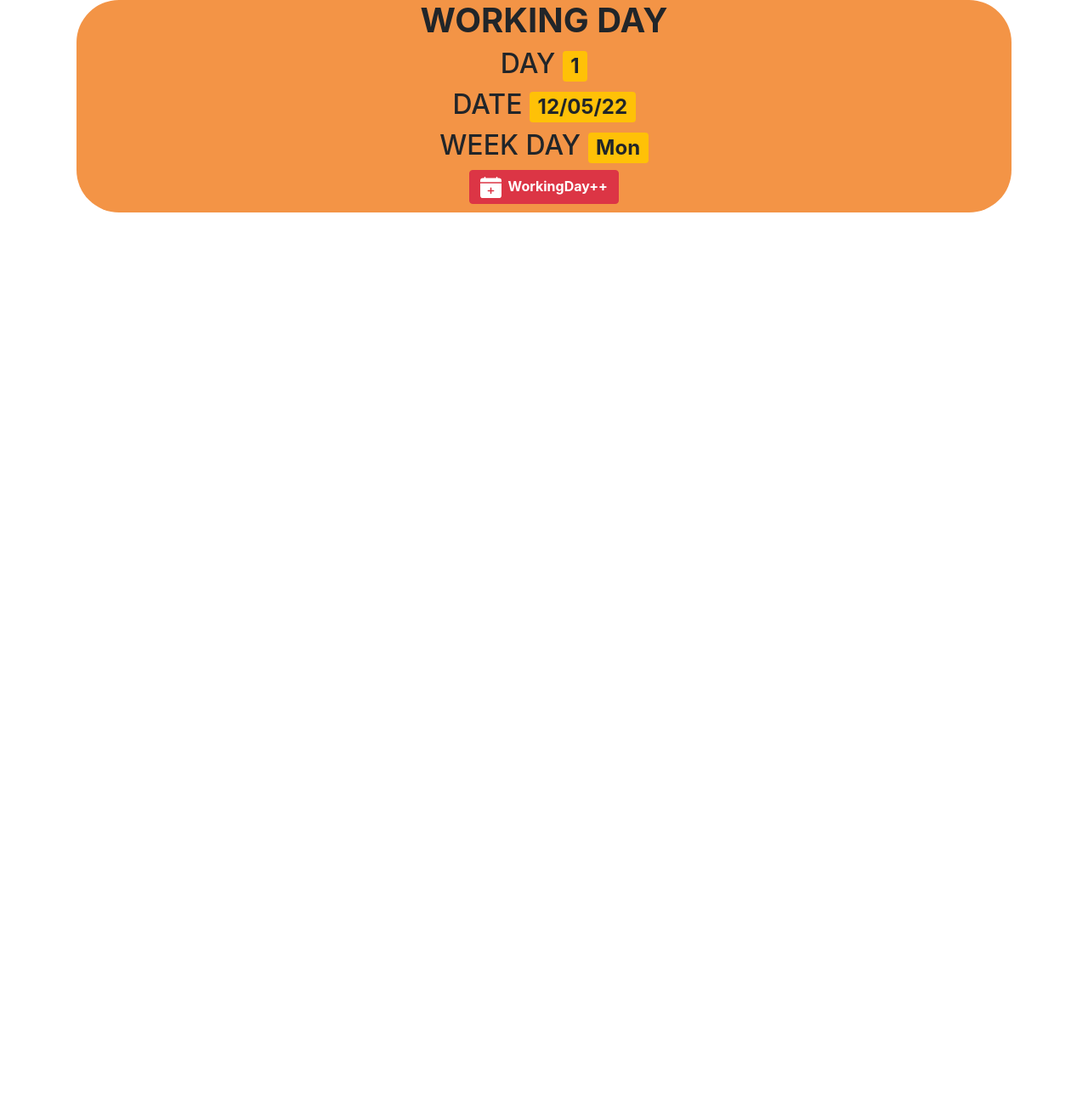
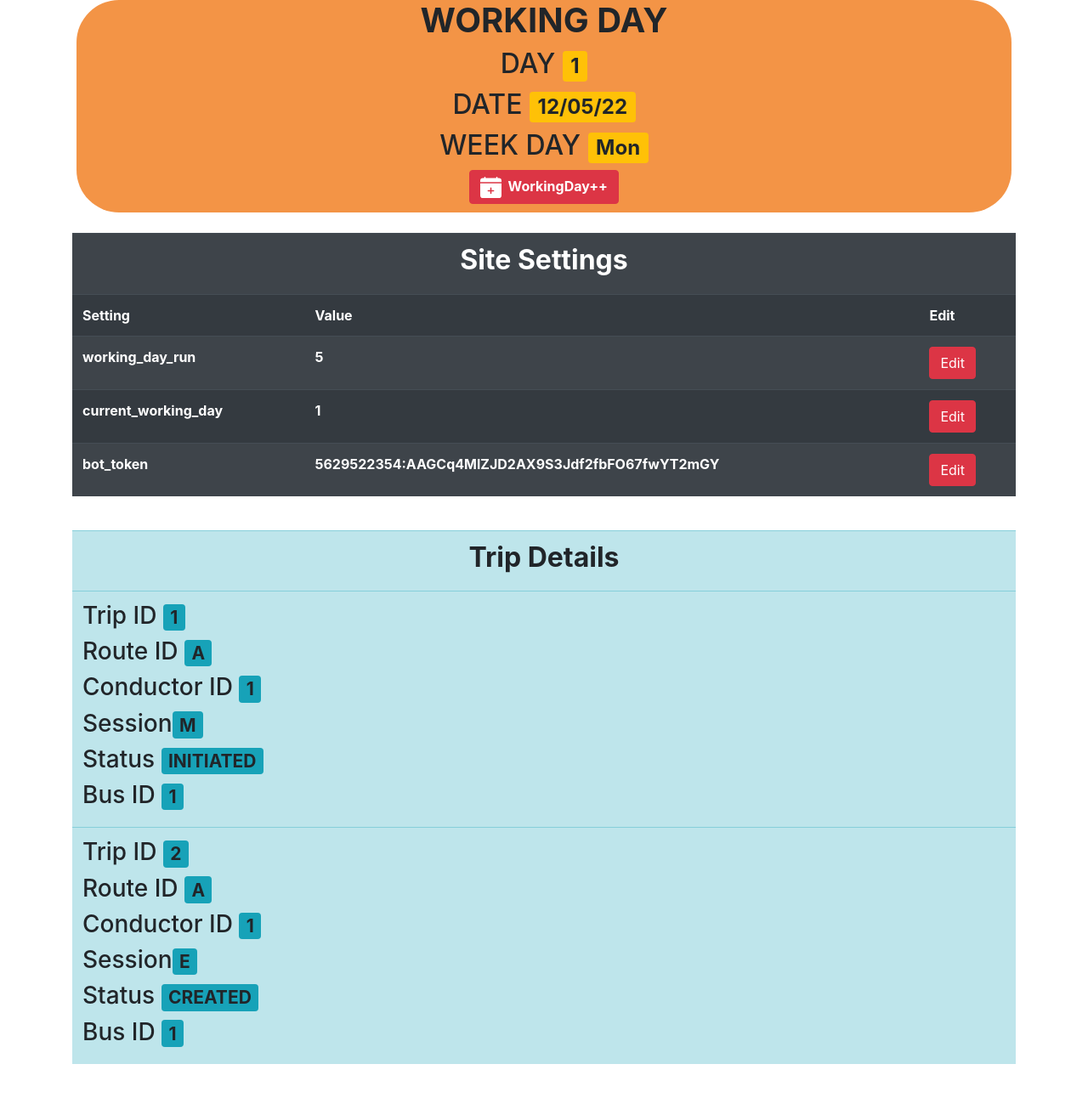
Before and after one commit to Mohamed-Sulaiman-EEE/INTITUTION_BUS_MANAGEMENT_SYSTEM, a Flask app: page /admin-home in a window 1280 px wide. Shown: the part 56-1348 px from the top of the page at 85% size. Before the commit the page ends 306 px from the top, so only its background shows below. Run offline with Flask 2, Linux system fonts and the light colour scheme; a user stored in the database is signed in; data comes from the database, SQL or seed files in the repository; both versions use the stored data as it was after the commit; lists and menus that the app fills with data are empty; some libraries are stand-ins or nearby versions.

Commit message:
GOOD so far

```diff
--- a/logMESSAGE.txt
+++ b/logMESSAGE.txt
@@ -27,3 +27,8 @@
 12:03:03: {"ok":true,"result":{"message_id":250,"from":{"id":5629522354,"is_bot":true,"first_name":"TCE_BUS_TRACKING_BOT","username":"TCE_BUS_TRACKING_BOT"},"chat":{"id":1113524785,"first_name":"Sulaiman","username":"Itz_me_Sulaiman","type":"private"},"date":1671604383,"text":"Parent Alert : MKS has boarded on bus no 1 @ 12:03:02"}}
 12:03:04: {"ok":true,"result":{"message_id":251,"from":{"id":5629522354,"is_bot":true,"first_name":"TCE_BUS_TRACKING_BOT","username":"TCE_BUS_TRACKING_BOT"},"chat":{"id":1113524785,"first_name":"Sulaiman","username":"Itz_me_Sulaiman","type":"private"},"date":1671604383,"text":"Parent Alert : MKS has got down from bus no 1 @ 12:03:02"}}
 12:03:09: {"ok":true,"result":{"message_id":252,"from":{"id":5629522354,"is_bot":true,"first_name":"TCE_BUS_TRACKING_BOT","username":"TCE_BUS_TRACKING_BOT"},"chat":{"id":1113524785,"first_name":"Sulaiman","username":"Itz_me_Sulaiman","type":"private"},"date":1671604388,"text":"Parent Alert : MKS has got down from bus no 1 @ 12:03:08"}}
+09:44:08: {"ok":true,"result":{"message_id":267,"from":{"id":5629522354,"is_bot":true,"first_name":"TCE_BUS_TRACKING_BOT","username":"TCE_BUS_TRACKING_BOT"},"chat":{"id":1113524785,"first_name":"Sulaiman","username":"Itz_me_Sulaiman","type":"private"},"date":1671682448,"text":"Conductor Alert !!!\nNew trip has been assigned for you ....\nWorking day :1\nRoute ID:A\nBus No :1"}}
+09:44:15: {"ok":true,"result":{"message_id":268,"from":{"id":5629522354,"is_bot":true,"first_name":"TCE_BUS_TRACKING_BOT","username":"TCE_BUS_TRACKING_BOT"},"chat":{"id":1113524785,"first_name":"Sulaiman","username":"Itz_me_Sulaiman","type":"private"},"date":1671682455,"text":"Parent Alert : MKS has boarded on bus no 1 @ 09:44:14"}}
+09:44:17: {"ok":true,"result":{"message_id":269,"from":{"id":5629522354,"is_bot":true,"first_name":"TCE_BUS_TRACKING_BOT","username":"TCE_BUS_TRACKING_BOT"},"chat":{"id":1113524785,"first_name":"Sulaiman","username":"Itz_me_Sulaiman","type":"private"},"date":1671682457,"text":"Trip A has been initiated !!!  \nTodays bus no :1"}}
+09:44:20: {"ok":true,"result":{"message_id":270,"from":{"id":5629522354,"is_bot":true,"first_name":"TCE_BUS_TRACKING_BOT","username":"TCE_BUS_TRACKING_BOT"},"chat":{"id":1113524785,"first_name":"Sulaiman","username":"Itz_me_Sulaiman","type":"private"},"date":1671682461,"text":"Parent Alert : MKS has got down from bus no 1 @ 09:44:20"}}
+09:44:23: {"ok":true,"result":{"message_id":271,"from":{"id":5629522354,"is_bot":true,"first_name":"TCE_BUS_TRACKING_BOT","username":"TCE_BUS_TRACKING_BOT"},"chat":{"id":1113524785,"first_name":"Sulaiman","username":"Itz_me_Sulaiman","type":"private"},"date":1671682463,"text":"Parent Alert : MKS has got down from bus no 1 @ 09:44:22"}}
--- a/logRFID.txt
+++ b/logRFID.txt
@@ -16,3 +16,7 @@
 12:35:47: 1/ TCE00001
 12:37:37: 1/ TCE00001
 12:43:43: 1/ TCE00001
+09:44:14: 1/ TCE00001
+09:44:16: 1/ TCE00002
+09:44:20: 1/ TCE00001
+09:44:22: 1/ TCE00001
--- a/website/static/index.js
+++ b/website/static/index.js
@@ -203,6 +203,22 @@
 }
 
 
+function change_route()
+{
+  let route_id = document.getElementById("route_id").value;
+  //let rfid_number = document.getElementById("rfid_number").value;
+  //rfid_number = 55;
+  fetch("/utility/change-route",
+  {
+    method: "POST",
+    body: JSON.stringify({ route_id : route_id }),
+  }
+  ).then((_res) => {
+    window.location.href = "/student-profile";
+  });;
+
+}
+
 
 //EMULATOR FUNCTIONS
 
--- a/website/templates/admin_home.html
+++ b/website/templates/admin_home.html
@@ -18,11 +18,53 @@
 </b></button>
 </div>
 
+<br>
+
+<div>
+  <table class="table table-striped table-dark">
+    <tr>
+      <th colspan="3"><h2 align="center"><b>Site Settings</b></h2></th>
+    </tr>
+    <tr>
+      <th>Setting</th>
+      <th>Value</th>
+      <th>Edit</th>
+    </tr>
+    {% for s in ss %}
+      <tr>
+        <th>{{s.key}}</th>
+        <th>{{s.value}}</th>
+        <th><button class="btn btn-danger">Edit</button></th>
+      </tr>
+    {% endfor%}
+
+  </table>
+</div>
+
+<br>
+
 <!-- TRIP DAHSBOARD-->
 <div>
+      <table class="table table-info">
+        <tr>
+          <th colspan="2"><h2 align="center"><b>Trip Details</b></h2></th>
+          {% for trip in trips%}
+          <tr>
+            <th colspan="2">
+              <h3>Trip ID <span class="badge bg-info">{{trip.trip_id}}</span></h3>
+              <h3>Route ID <span class="badge bg-info">{{trip.route_id}}</span></h3>
+              <h3>Conductor ID <span class="badge bg-info">{{trip.conductor_id}}</span></h3>
+              <h3>Session<span class="badge bg-info">{{trip.session}}</span></h3>
+              <h3>Status <span class="badge bg-info">{{trip.status}}</span></h3>
+              <h3>Bus ID <span class="badge bg-info">{{trip.bus_id}}</span></h3>
+
+            </th>
+          </tr>
+          {%endfor%}
+
+      </table>
 
 </div>
 
-
 <br>
 {% endblock %}
--- a/website/views.py
+++ b/website/views.py
@@ -77,7 +77,12 @@
 @views.route('/student-trip-history', methods=['GET', 'POST'])
 @login_required
 def student_trip_history():
-    return render_template("student_trip_history.html" , user = current_user)
+    tickets  = Tickets.query.filter_by(user_id = current_user.id).all()
+    route_id = Student_details.query.filter_by(id=current_user.id).first()
+    route_id = route_id.route
+    trips = Trips.query.filter_by(route_id = route_id).all()
+    working_days = Working_day.query.all()
+    return render_template("student_trip_history.html" , user = current_user , tickets = tickets , trips = trips , working_days = working_days)
 
 
 
@@ -113,8 +118,10 @@
 def admin_home():
     working_day = Site_settings.query.filter_by(key="current_working_day").first().value
     w = Working_day.query.filter_by(day=working_day).first()
+    ss = Site_settings.query.all()
+    trips = Trips.query.filter_by(working_day=w.day)
 
-    return render_template("admin_home.html" , user = current_user, w = w )
+    return render_template("admin_home.html" , user = current_user, w = w , ss= ss , trips=trips)
 
 
 @views.route('/admin-user-management', methods=['GET', 'POST'])
@@ -263,6 +270,15 @@
     db.session.commit()
     return jsonify({})
 
+@views.route('utility/change-route' , methods =["POST"])
+@login_required
+def change_route():
+    data = json.loads(request.data)
+    print(data)
+    sd = Student_details.query.filter_by(id = current_user.id).first()
+    sd.route = data["route_id"]
+    db.session.commit()
+    return jsonify({})
 
 
 @views.route('utility/increment-working-day' ,methods=["POST"])
```
Also changed, not shown: rasberry_script.py (+5 -2 lines), website/templates/admin_fleet_management.html (+8 -4 lines), website/templates/student_profile.html (+18 -2 lines), website/templates/student_trip_history.html (+36 -0 lines), website/database.db.
